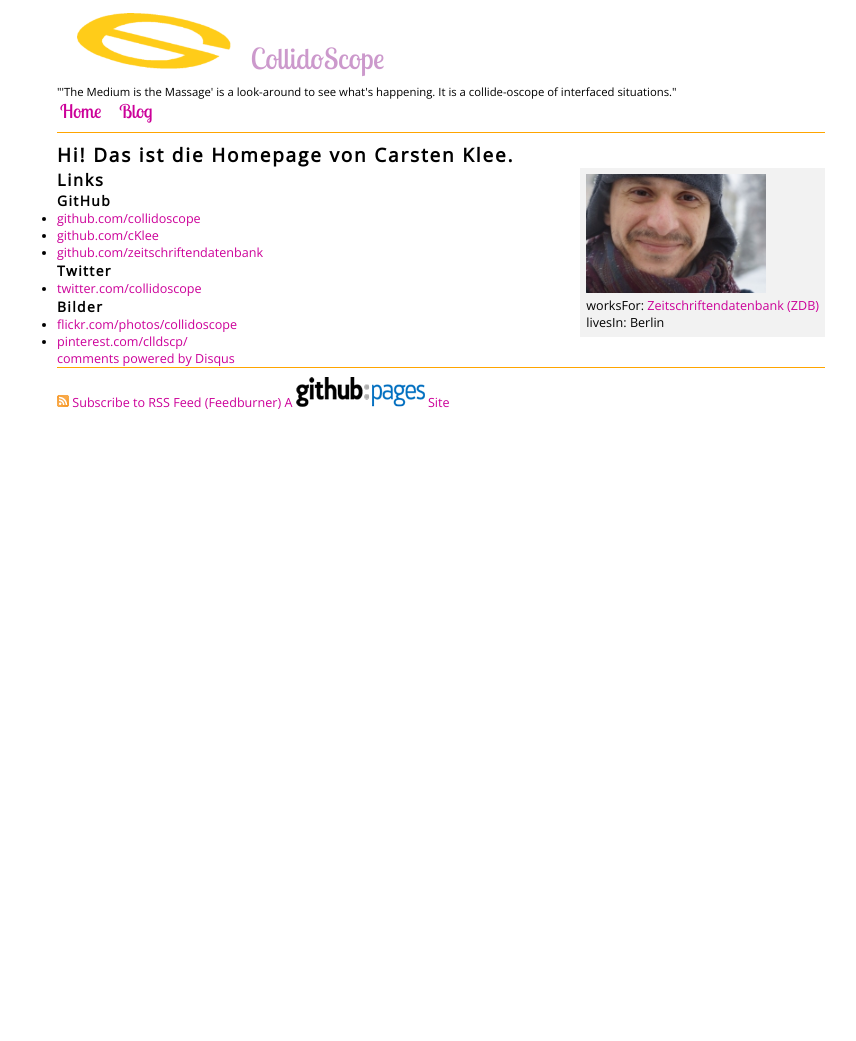
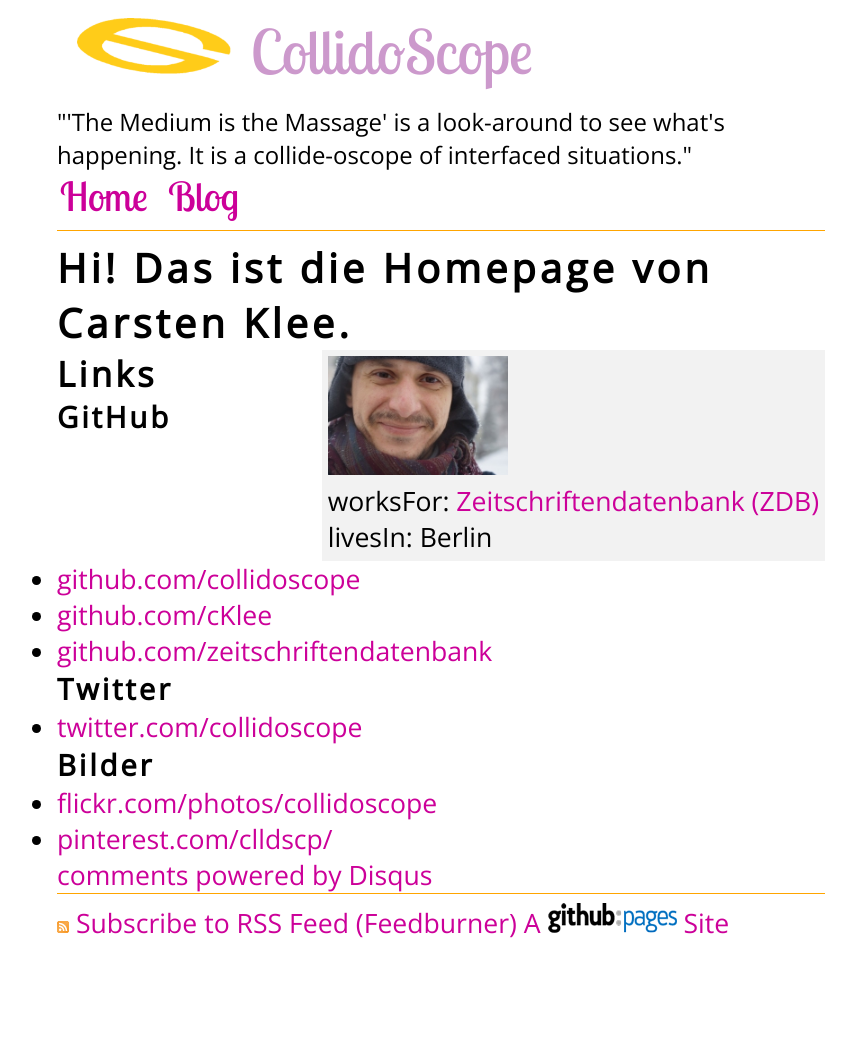
Before and after one commit to collidoscope/collidoscope.github.com, a Jekyll site: the page built from index.html, in a window 1280 px wide. Shown: the whole page, without its empty margins (199-1055 px from the left). Built offline with Jekyll 4.4.1, drawn with Linux system fonts in a browser that asks for light colours; some web fonts are replaced; Markdown is read by kramdown in place of the engine named in the settings; comment, search, counter and statistics services are not loaded; before the commit the page ends 926 px from its top, so only the background shows below that.

Commit message:
Updated screen.css

```diff
--- a/css/screen.css
+++ b/css/screen.css
@@ -10,7 +10,7 @@
 
 html, body {height: 100%;font-size:14px;}
 
-body { background-color: white;font: 0.9em 'Open Sans', sans-serif;*font-size: small;padding: 1% 20% 1% 20%;
+body { background-color: white;font: 1.9em 'Open Sans', sans-serif;*font-size: small;padding: 1% 20% 1% 20%;
 }
 /*font-family: 'Yanone Kaffeesatz', sans-serif;*/
 h1 {font-size: 1.7em;letter-spacing:0.1em;}
```
